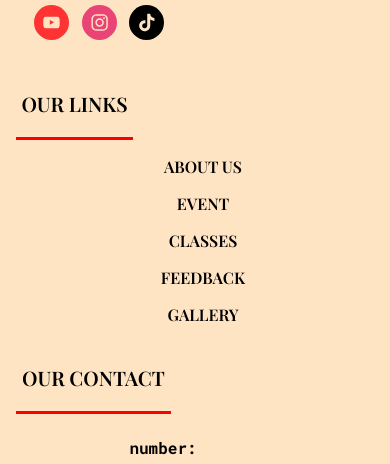
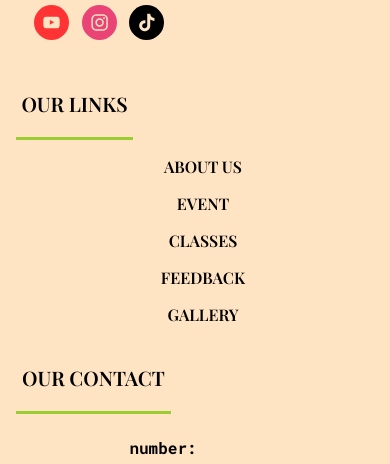
Before and after one commit to tobias-omondi/Fanakakids, a React (Create React App) app in the folder fanakakidstalents/: page / in a window 390 px wide. Shown: the part 4725-5189 px from the top of the page. Built offline with nearby package versions, Linux system fonts and the light colour scheme; a web font is replaced by a local one.

Commit message:
updated css style

```diff
--- a/fanakakidstalents/src/components/Footer.css
+++ b/fanakakidstalents/src/components/Footer.css
@@ -162,12 +162,12 @@
     }
     .links-page h2{
         margin-left: 1rem;
-        border-bottom: 3px solid red;
+        border-bottom: 3px solid yellowgreen;
         width: 30%;
     }
     .contacts-main h2 {
         margin-left: 1rem;
-        border-bottom: 3px solid red;
+        border-bottom: 3px solid yellowgreen;
         font-size: 20px;
         width: 50%;
     }
```
